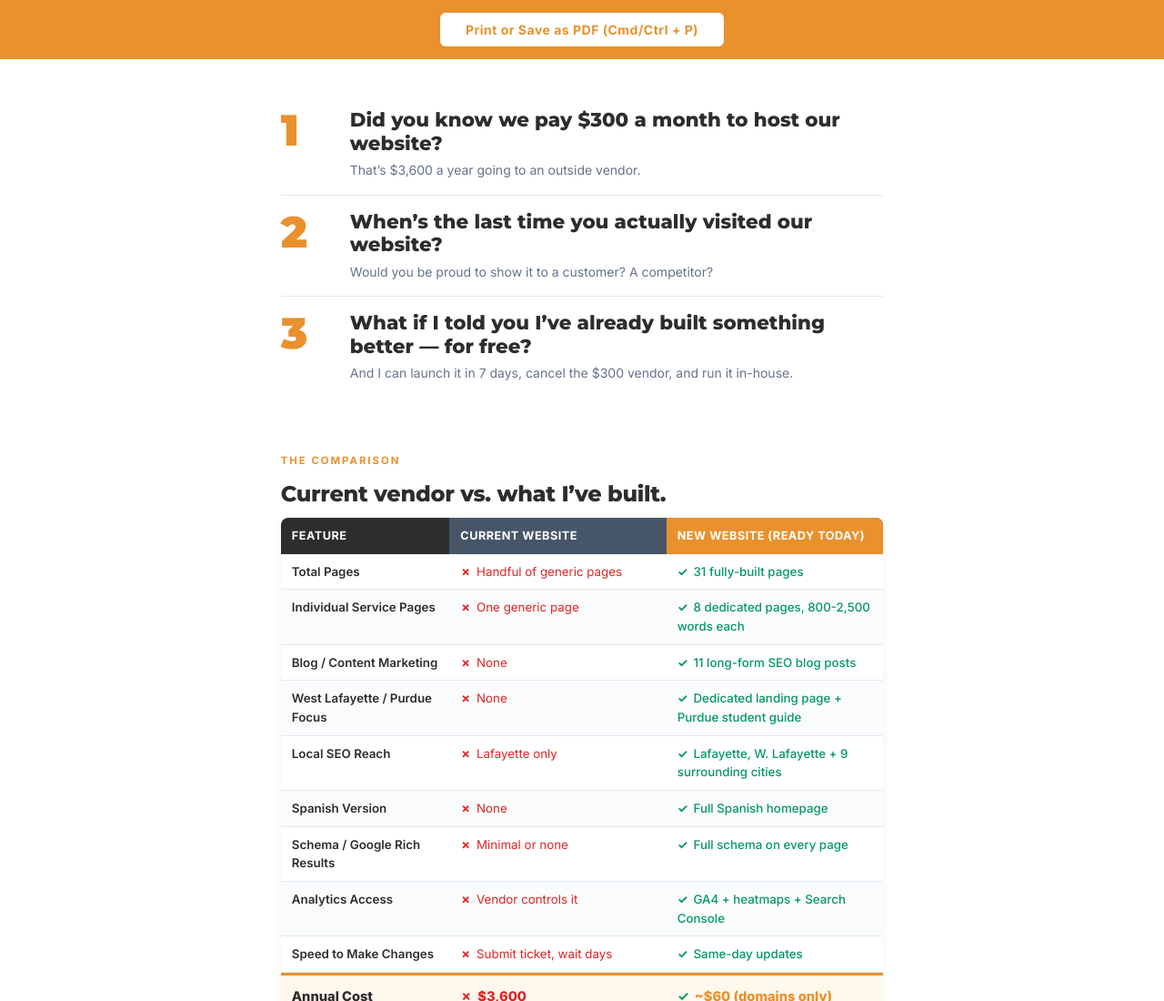
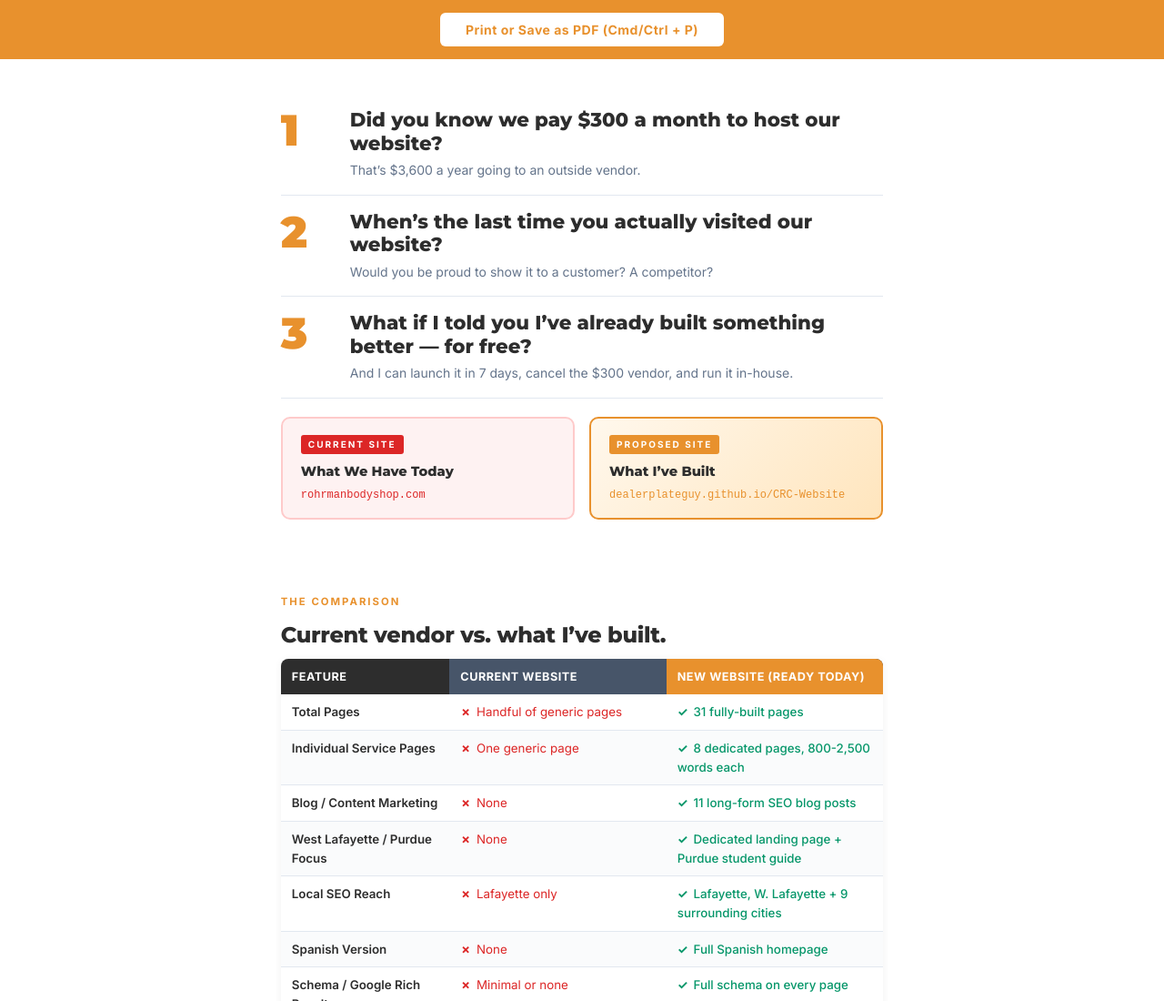
Before and after one commit to dealerplateguy/CRC-Website, a plain HTML site: page CEO-Pitch-Presentation.html in a window 1280 px wide. Shown: the top 1100 px of the page at 91% size. Drawn offline with Linux system fonts and the light colour scheme.

Commit message:
Add side-by-side site link cards to CEO pitch
Co-Authored-By: Claude Opus 4.6 <noreply@anthropic.com>

```diff
--- a/CEO-Pitch-Presentation.html
+++ b/CEO-Pitch-Presentation.html
@@ -301,6 +301,63 @@
       color: var(--primary);
       border: 1px solid #e2e8f0;
     }
+
+    /* ===== SITE LINKS ===== */
+    .site-links {
+      display: grid;
+      grid-template-columns: 1fr 1fr;
+      gap: 1rem;
+      margin: 1.25rem 0;
+    }
+    .site-link {
+      display: block;
+      padding: 1rem 1.25rem;
+      border-radius: 10px;
+      text-decoration: none;
+      transition: all 0.2s ease;
+    }
+    .site-link.current {
+      background: #fef2f2;
+      border: 2px solid #fecaca;
+    }
+    .site-link.proposed {
+      background: linear-gradient(135deg, #fff8ed 0%, #ffe5bd 100%);
+      border: 2px solid var(--accent);
+    }
+    .site-link-label {
+      display: inline-block;
+      font-size: 7.5pt;
+      font-weight: 700;
+      letter-spacing: 2px;
+      text-transform: uppercase;
+      padding: 3px 8px;
+      border-radius: 3px;
+      margin-bottom: 0.5rem;
+    }
+    .site-link.current .site-link-label {
+      background: #dc2626;
+      color: white;
+    }
+    .site-link.proposed .site-link-label {
+      background: var(--accent);
+      color: white;
+    }
+    .site-link-title {
+      font-family: 'Montserrat', sans-serif;
+      font-size: 11pt;
+      font-weight: 800;
+      color: var(--primary);
+      margin-bottom: 0.3rem;
+    }
+    .site-link-url {
+      font-family: 'Courier New', monospace;
+      font-size: 9pt;
+      color: var(--accent);
+      word-break: break-all;
+    }
+    .site-link.current .site-link-url {
+      color: #dc2626;
+    }
   </style>
 </head>
 <body>
@@ -335,6 +392,19 @@
         <h3>What if I told you I&rsquo;ve already built something better &mdash; for free?</h3>
         <p>And I can launch it in 7 days, cancel the $300 vendor, and run it in-house.</p>
       </div>
+    </div>
+
+    <div class="site-links">
+      <a href="https://www.rohrmanbodyshop.com" target="_blank" class="site-link current">
+        <div class="site-link-label">Current Site</div>
+        <div class="site-link-title">What We Have Today</div>
+        <div class="site-link-url">rohrmanbodyshop.com</div>
+      </a>
+      <a href="https://dealerplateguy.github.io/CRC-Website/" target="_blank" class="site-link proposed">
+        <div class="site-link-label">Proposed Site</div>
+        <div class="site-link-title">What I&rsquo;ve Built</div>
+        <div class="site-link-url">dealerplateguy.github.io/CRC-Website</div>
+      </a>
     </div>
 
   </section>
```
